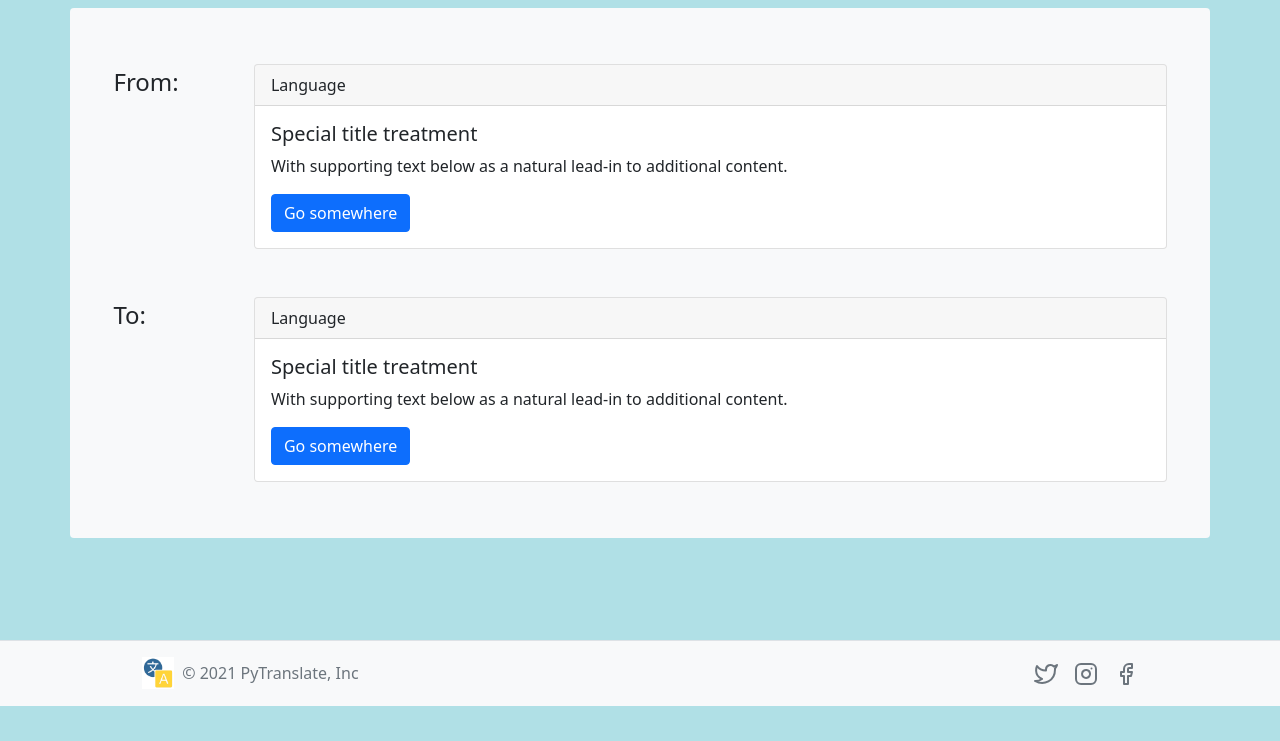
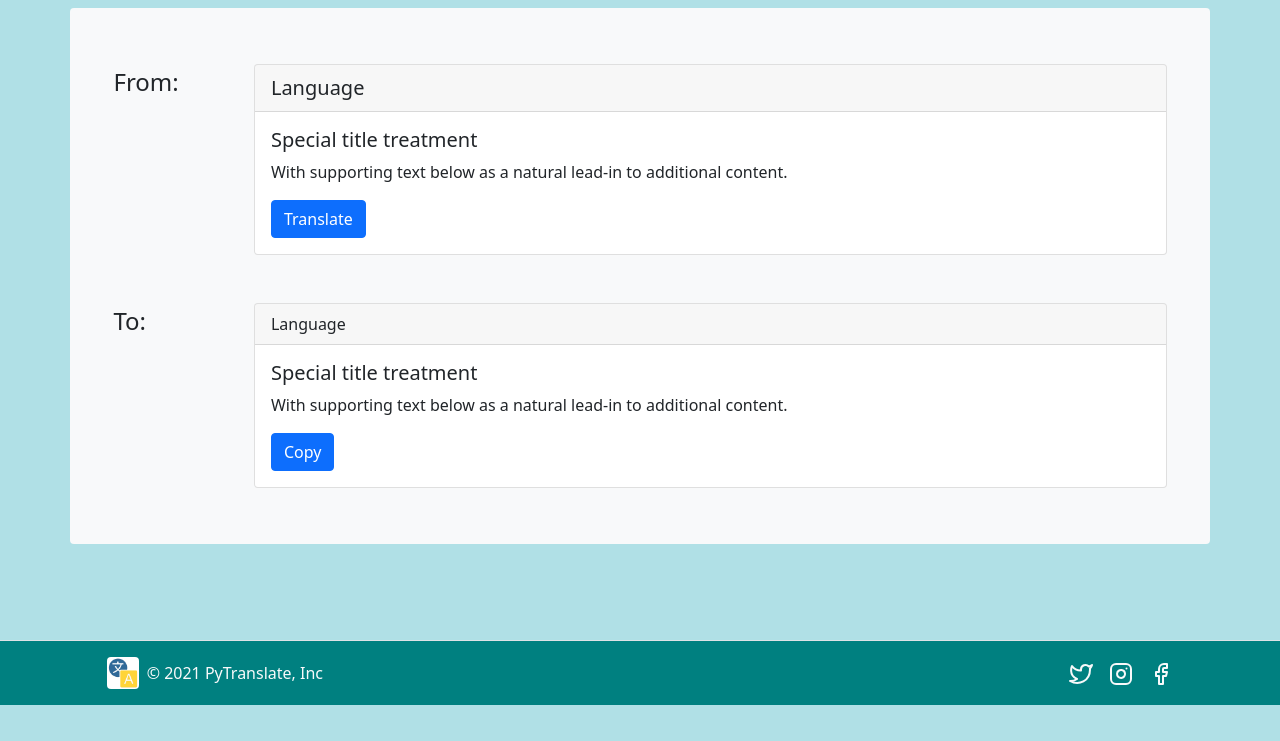
Before and after one commit to vikas968/pytranslate, a Django app: page / in a window 1280 px wide. Shown: the part 59-800 px from the top of the page. Run offline with Django 3.2, Linux system fonts and the light colour scheme.

Commit message:
Updated home.html

```diff
--- a/static/css/tr-base.css
+++ b/static/css/tr-base.css
@@ -7,11 +7,14 @@
 
  .navbar {
     background-color: teal;
- }
+}
 
- .navbar-toggler {
+.navbar-toggler {
     border: none;
-     cursor: pointer;
+    cursor: pointer;
+}
+footer{
+     background-color: teal;
  }
 .container-main{
     min-height: 78vh;
--- a/templates/base.html
+++ b/templates/base.html
@@ -20,12 +20,12 @@
         <div class="container-fluid">
             <a class="navbar-brand mx-3" href="#">
                 <img class="mx-2 rounded" src="{% static 'img/translate.png' %}" height="32px">PyTranslate</a>
-            <a class="navbar-toggler" data-bs-toggle="collapse" data-bs-target="#navbarTogglerDemo02"
-                aria-controls="navbarTogglerDemo02" aria-expanded="false" aria-label="Toggle navigation">
+            <a class="navbar-toggler" data-bs-toggle="collapse" data-bs-target="#navbarToggler"
+                aria-controls="navbarToggler" aria-expanded="false" aria-label="Toggle navigation">
                 <!-- <span class="navbar-toggler-icon"></span> -->
                 <i data-feather="menu"></i>
             </a>
-            <div class="collapse navbar-collapse" id="navbarTogglerDemo02">
+            <div class="collapse navbar-collapse" id="navbarToggler">
                 {% block nav-links %}
                 {% endblock %}
             </div>
@@ -37,23 +37,22 @@
         {% endblock %}
     </div>
 
-    <footer class="d-flex flex-wrap justify-content-between align-items-center py-3 border-top bg-light mx-auto">
-        <hr>
-        <div class="col-md-4 d-flex align-items-center">
+    <footer class="d-flex flex-wrap justify-content-between align-items-center py-3 border-top mx-auto">
+        <div class="col-md-4 d-flex align-items-center mx-auto">
             <a href="/" class="mb-3 me-2 mb-md-0 text-muted text-decoration-none lh-1">
-                <img src="{% static 'img/translate.png' %}" height="32px">
+                <img class="rounded" src="{% static 'img/translate.png' %}" height="32px">
             </a>
-            <span class="text-muted">© 2021 PyTranslate, Inc</span>
+            <span class="text-light">© 2021 PyTranslate, Inc</span>
         </div>
-        <ul class="nav col-md-4 justify-content-end list-unstyled d-flex">
-            <li class="ms-3"><a class="text-muted" href="#">
-                <i data-feather="twitter"></i>
+        <ul class="nav col-md-4 justify-content-end list-unstyled d-flex mx-auto">
+            <li class="ms-3"><a class="text-light" href="#">
+                    <i data-feather="twitter"></i>
             </li>
-            <li class="ms-3"><a class="text-muted" href="#">
-                <i data-feather="instagram"></i>
+            <li class="ms-3"><a class="text-light" href="#">
+                    <i data-feather="instagram"></i>
             </li>
-            <li class="ms-3"><a class="text-muted" href="#">
-                <i data-feather="facebook"></i>
+            <li class="ms-3"><a class="text-light" href="#">
+                    <i data-feather="facebook"></i>
             </li>
         </ul>
     </footer>
--- a/templates/home.html
+++ b/templates/home.html
@@ -22,13 +22,14 @@
         </div>
         <div class="col-sm-10 mx-auto">
             <div class="card">
-                <div class="card-header">
+                <div class="card-header fs-5">
                   Language
+                  <span class="float"></span>
                 </div>
                 <div class="card-body">
                   <h5 class="card-title">Special title treatment</h5>
                   <p class="card-text">With supporting text below as a natural lead-in to additional content.</p>
-                  <a href="#" class="btn btn-primary">Go somewhere</a>
+                  <a href="#" class="btn btn-primary">Translate</a>
                 </div>
               </div>
         </div>
@@ -45,7 +46,7 @@
                 <div class="card-body">
                   <h5 class="card-title">Special title treatment</h5>
                   <p class="card-text">With supporting text below as a natural lead-in to additional content.</p>
-                  <a href="#" class="btn btn-primary">Go somewhere</a>
+                  <a href="#" class="btn btn-primary">Copy</a>
                 </div>
               </div>
         </div>
```
